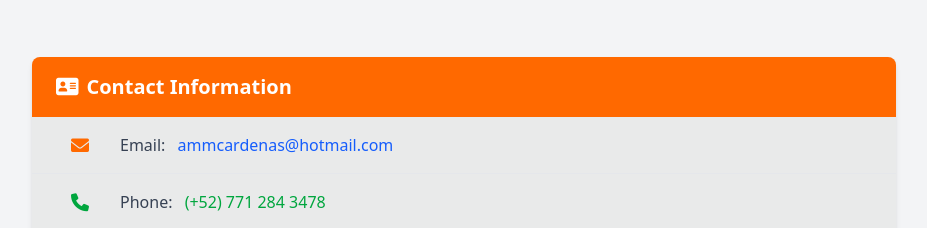
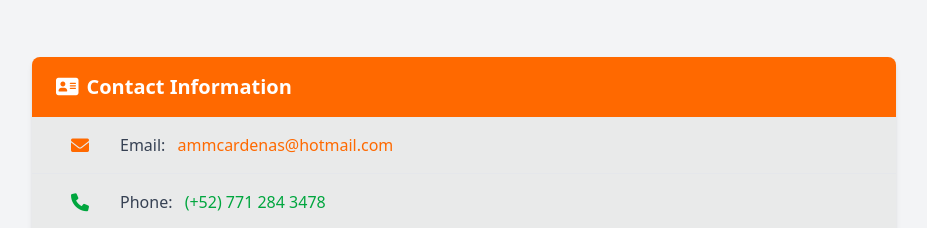
Before and after one commit to Angelmmc/my-portfolio, a website built with Vite: page index.html in a window 1280 px wide. Shown: the part 3347-3575 px from the top of the page, without its empty margins (176-1103 px from the left). Built offline with nearby package versions, Linux system fonts and the light colour scheme.

Commit message:
Update email link styles for improved visibility

```diff
--- a/index.html
+++ b/index.html
@@ -585,7 +585,7 @@
                         <div class="flex-1 ml-4">
                             <span class="font-medium text-gray-700">Email:</span>
                             <a href="mailto:ammcardenas@hotmail.com"
-                                class="ml-2 text-blue-600 hover:text-blue-800 hover:underline">
+                                class="ml-2 text-orange-500 hover:text-orange-700 hover:underline dark:text-blue-500 dark:hover:text-blue-00">
                                 ammcardenas@hotmail.com
                             </a>
                         </div>
```
